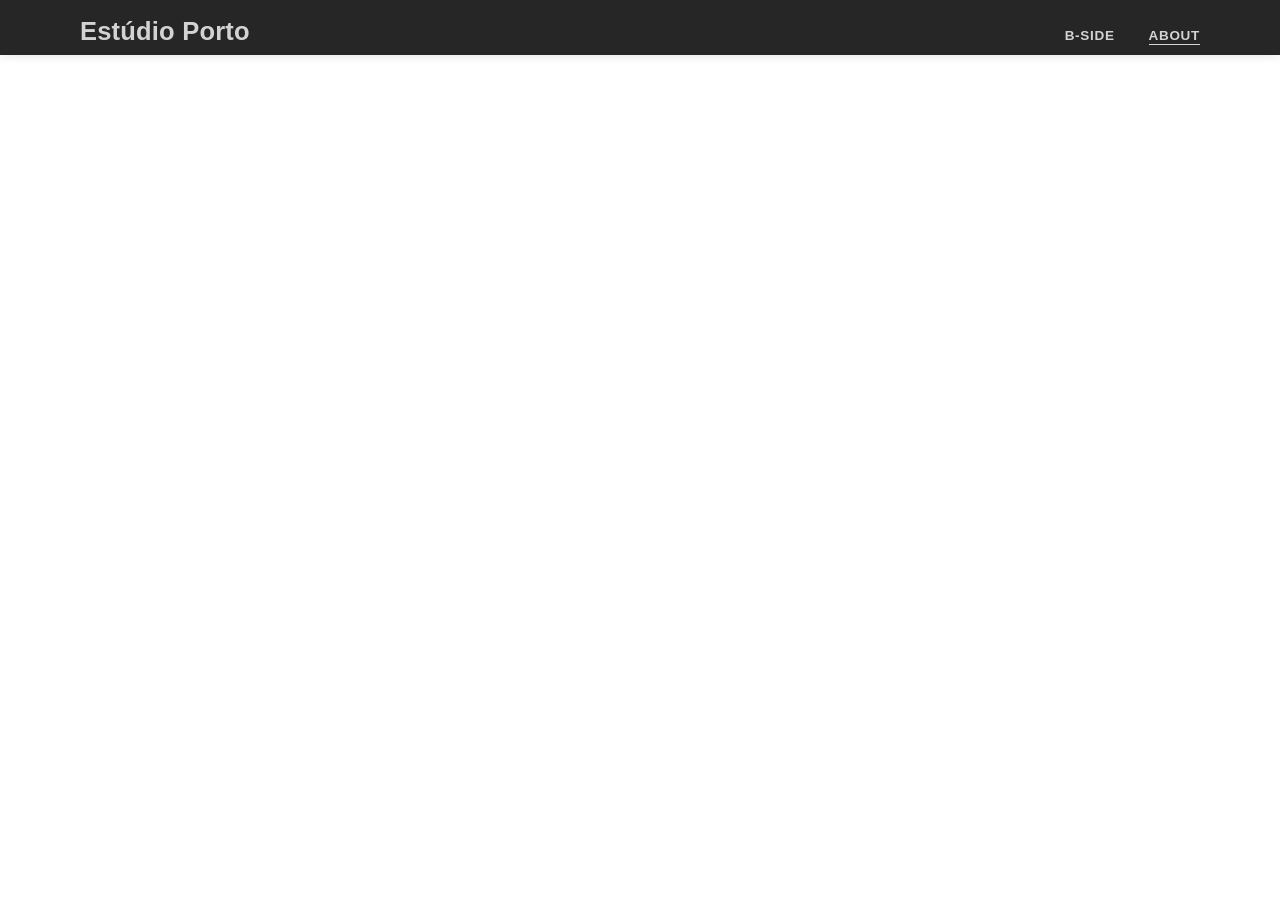
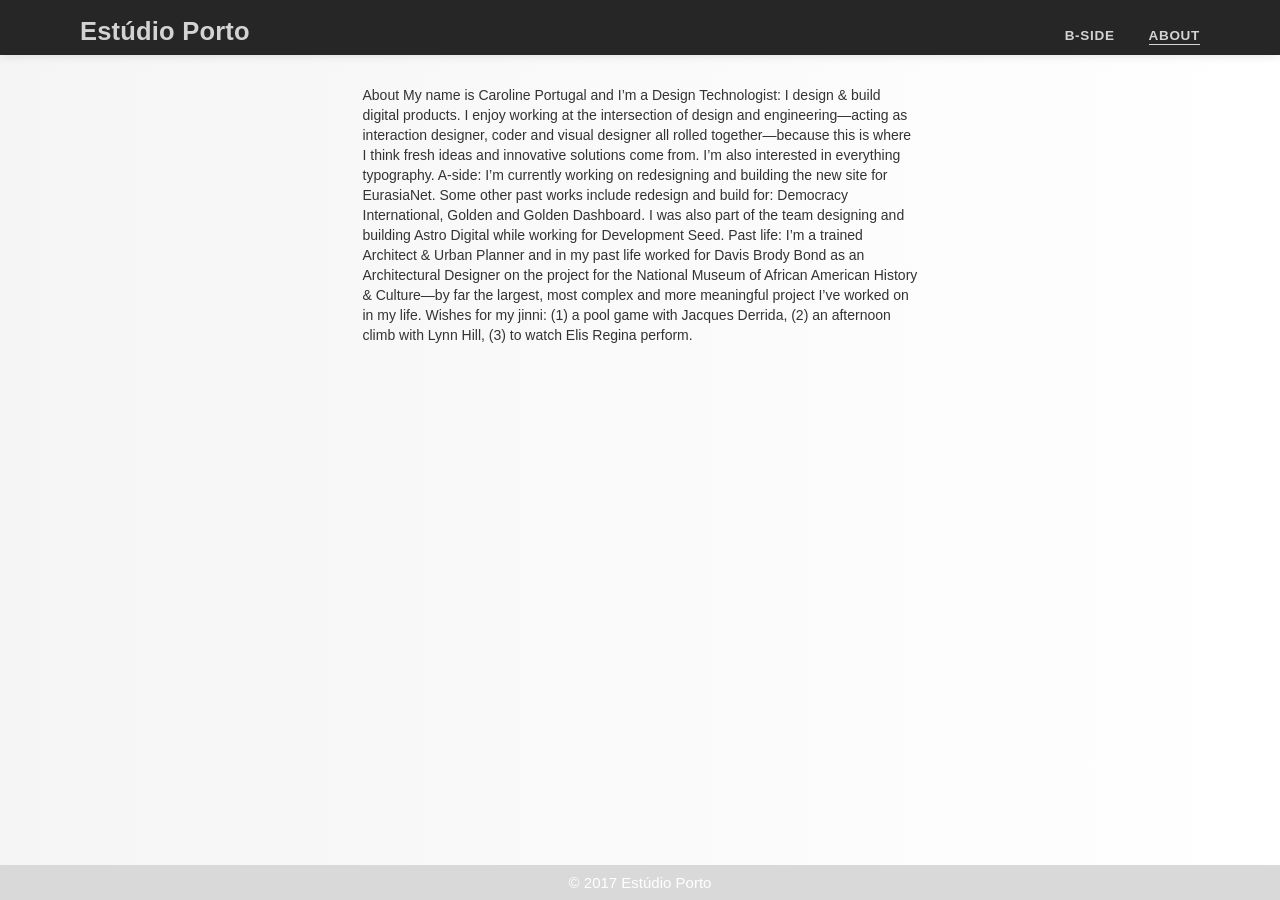
Before and after one commit to carolineportugal/estudioporto, a Jekyll site: the page built from about/index.html, in a window 1280 px wide. Built offline with Jekyll 4.4.1, drawn with Linux system fonts in a browser that asks for light colours; nearby versions of some CDN libraries; some web fonts are replaced.

Commit message:
continues to build about page

```diff
--- a/_sass/_about.scss
+++ b/_sass/_about.scss
@@ -9,14 +9,11 @@
 }
 
 // Code
-#b-side{
+#about{
   @include background-offwhite();
   min-height: calc(100% - 3.5rem);
 
-  .projects-wrapper{
-    display:flex;
-    flex-wrap: wrap;
-    justify-content: center;
+  .about-wrapper{
     padding-top:calc(3rem + 55px);
     padding-bottom:14rem;
   }
@@ -43,7 +40,6 @@
     text-align: center;
     padding-top:2rem;
     width:210px;
-    font-feature-settings: "onum" on;
 
     .image{
       position:relative;
--- a/_sass/_info-modal.scss
+++ b/_sass/_info-modal.scss
@@ -62,7 +62,6 @@
 
   .modal-content{
     border:0px;
-    font-feature-settings: "onum" on;
   }
 
   .modal-header{
--- a/about/index.html
+++ b/about/index.html
@@ -7,7 +7,21 @@
   <h2 class="hidden-page-name">About</h2>
 
   <div class="container">
-    HI!!!!!!!!
+    <div class="row">
+      <div class="col-md-6 col-md-offset-3">
+
+        <div class="about-wrapper">
+          About
+
+  My name is Caroline Portugal and I’m a Design Technologist: I design & build digital products.
+  I enjoy working at the intersection of design and engineering—acting as interaction designer, coder and visual designer all rolled together—because this is where I think fresh ideas and innovative solutions come from. I’m also interested in everything typography.
+  A-side: I’m currently working on redesigning and building the new site for EurasiaNet. Some other past works include redesign and build for: Democracy International, Golden and Golden Dashboard. I was also part of the team designing and building Astro Digital while working for Development Seed.
+  Past life: I’m a trained Architect & Urban Planner and in my past life worked for Davis Brody Bond as an Architectural Designer on the project for the National Museum of African American History & Culture—by far the largest, most complex and more meaningful project I’ve worked on in my life.
+  Wishes for my jinni: (1) a pool game with Jacques Derrida, (2) an afternoon climb with Lynn Hill, (3) to watch Elis Regina perform.
+        </div>
+
+      </div>
+    </div>
   </div>
 
 </section>
--- a/css/main.scss
+++ b/css/main.scss
@@ -36,6 +36,7 @@
   height:100%;
   @include font-smoothing();
   font-family: "sommet", sans-serif;
+  font-feature-settings: "onum" on;
   position:relative;
 }
 
```
